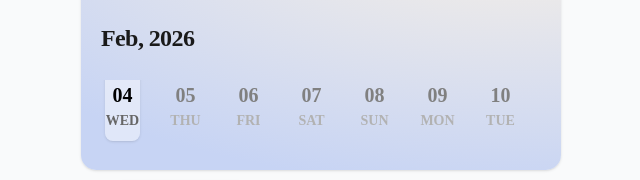
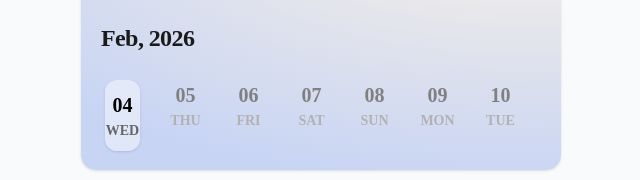
Before and after one commit to PARKJIWON-super/knupi-reservation, a Next.js app: page /reservation in a window 1280 px wide. Shown: the part 128-308 px from the top of the page, without its empty margins (319-959 px from the left). Built offline with nearby package versions, Linux system fonts and the light colour scheme; no server answers; the database is empty.

Commit message:
날짜 선택 박스 수정

```diff
--- a/app/reservation/page.tsx
+++ b/app/reservation/page.tsx
@@ -175,7 +175,7 @@ export default function ReservationPage() {
             <button key={d.fullDate} onClick={() => { setSelectedDate(d.fullDate); setTooltip(null); }}
               className={`flex flex-col items-center min-w-[35px] transition-all ${
         selectedDate === d.fullDate
-        ? 'bg-white/45 p-[10px_6px] rounded-[8px] -mt-[10px] shadow-sm'
+        ? 'bg-white/45 p-[10px_6px] rounded-[12px] shadow-sm'
         : ''
       }`}
     >
```
